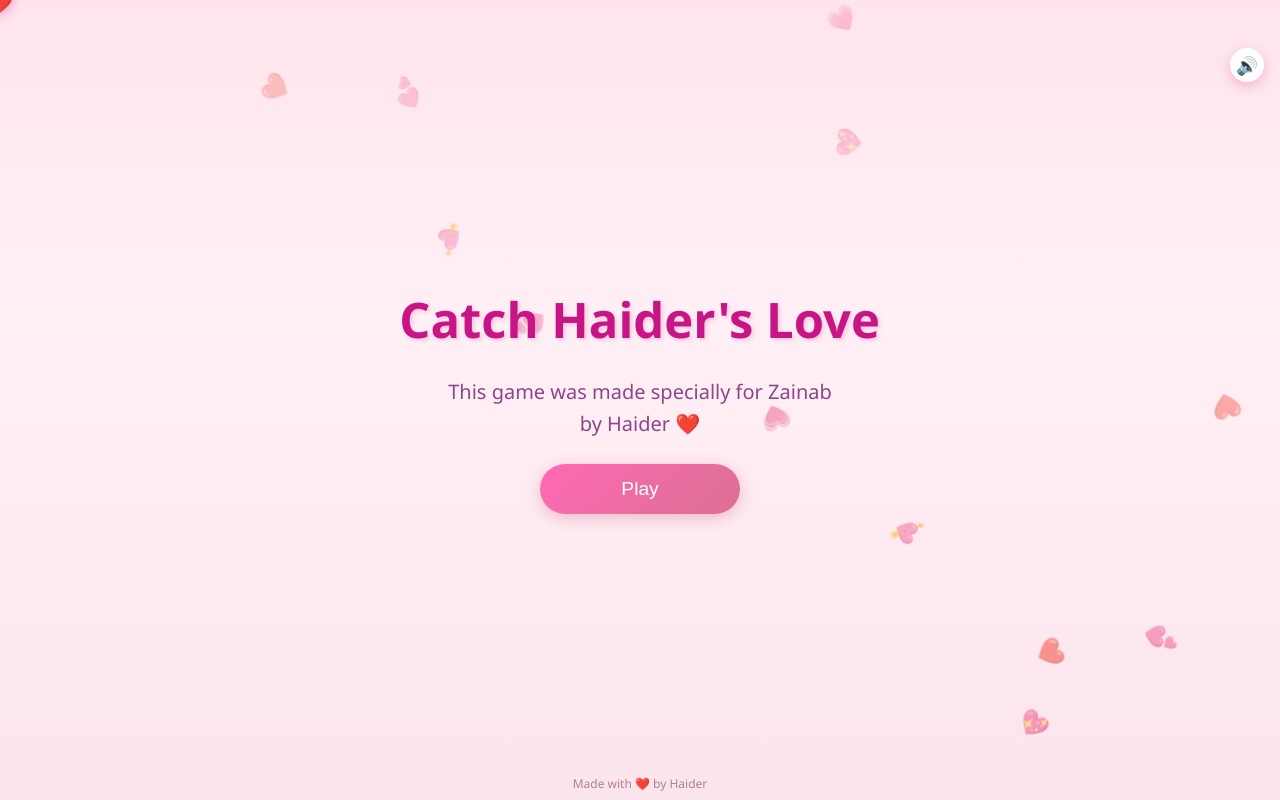
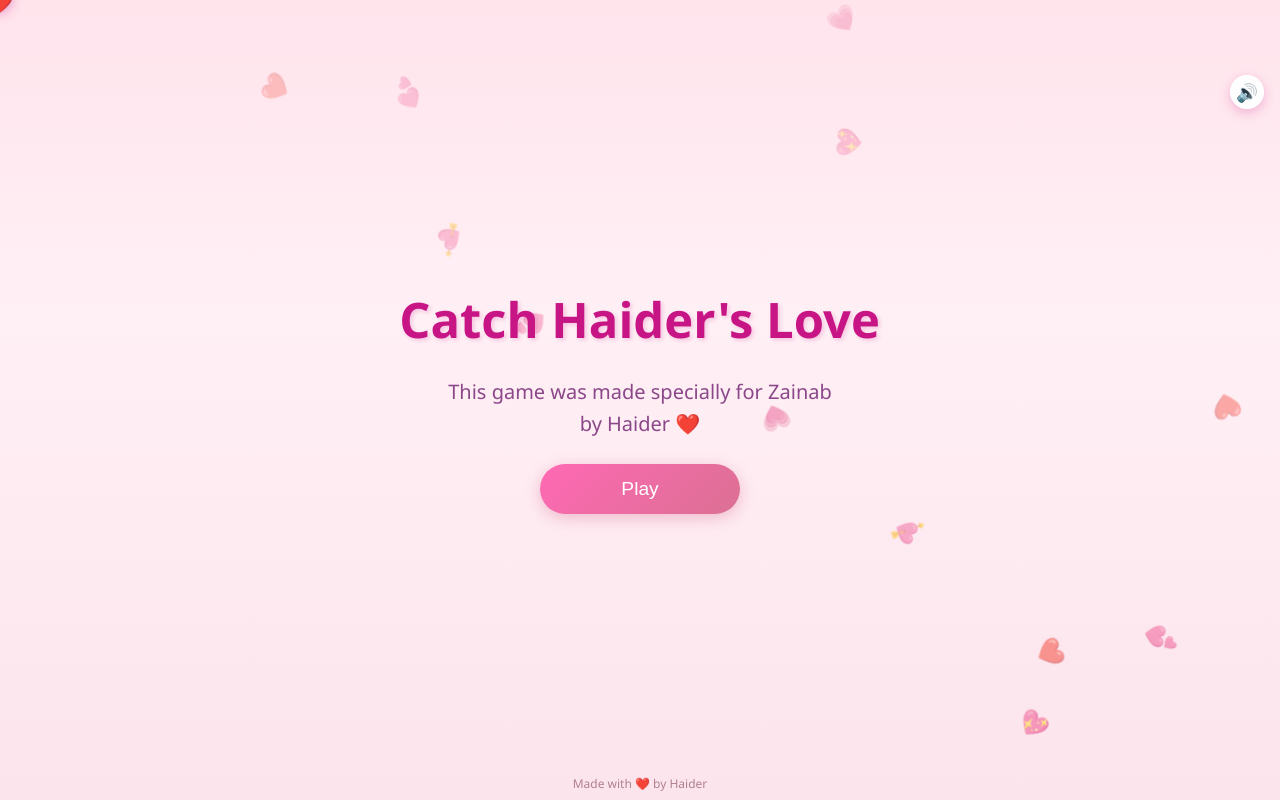
Before and after one commit to AbbasDevLab/zgame, a plain HTML site: page index.html in a window 1280 px wide. Drawn offline with Linux system fonts and the light colour scheme.

Commit message:
Update audio toggle positioning for improved layout consistency

```diff
--- a/style.css
+++ b/style.css
@@ -272,7 +272,7 @@ body.night-mode #game-area {
 
 .audio-toggle {
   position: absolute;
-  top: 48px;
+  top: 75px;
   right: 16px;
   width: 34px;
   height: 34px;
```
